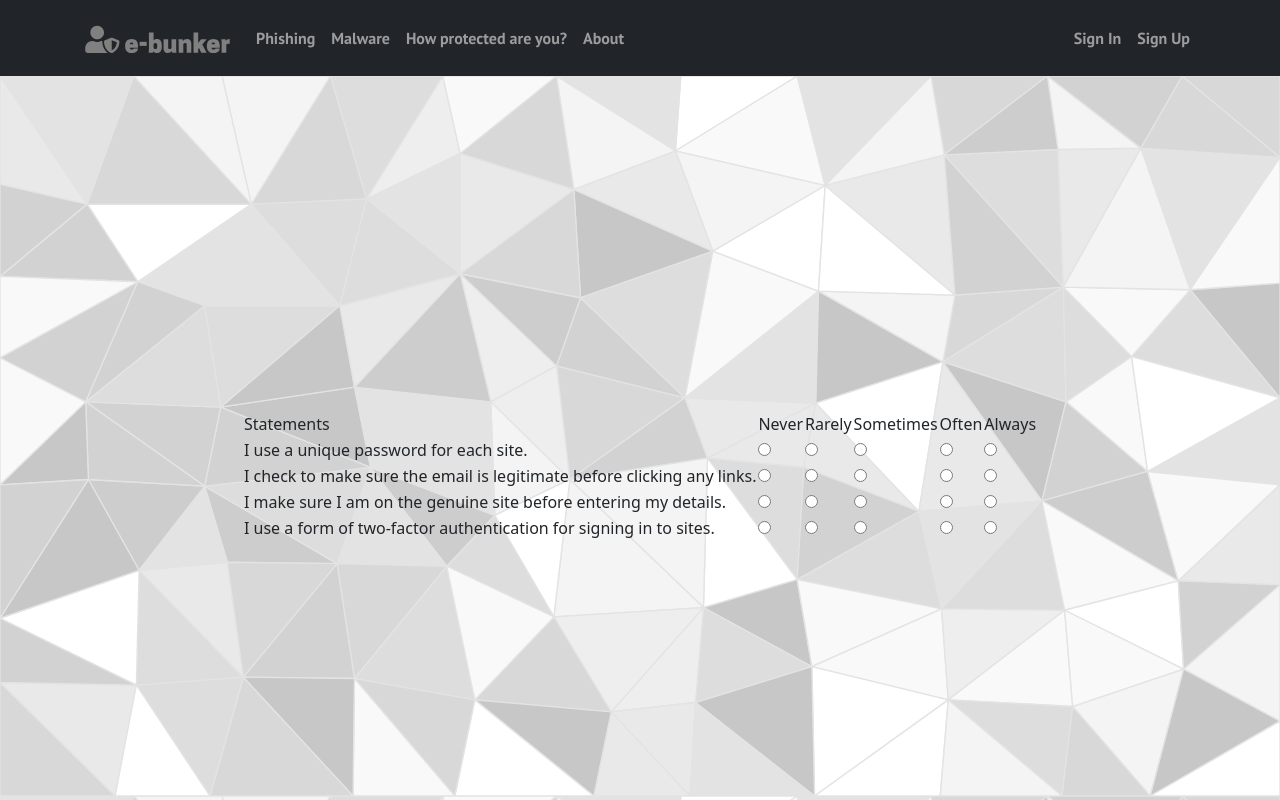
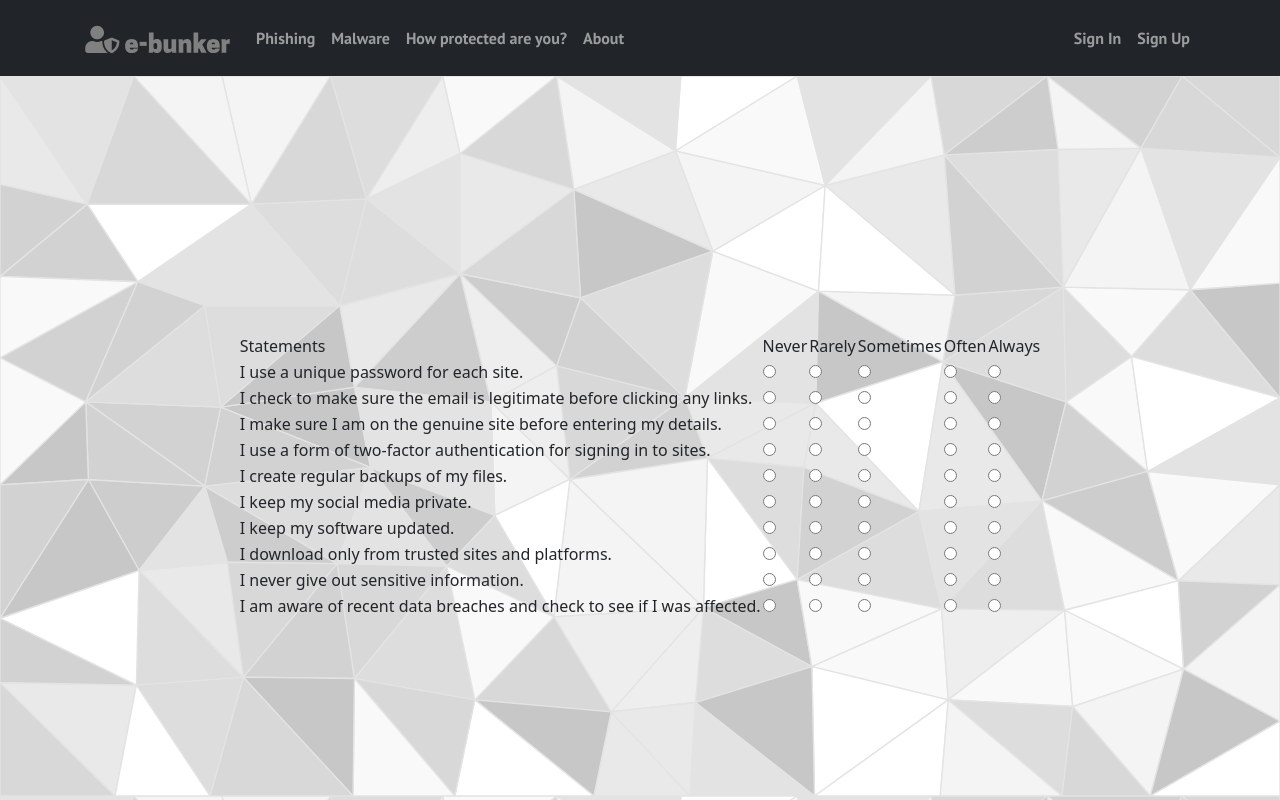
Before and after one commit to Asad99dev/E-Bunker, a React (Create React App) app in the folder frontend/: page /protected in a window 1280 px wide. Shown: the top 800 px of the page. Built offline with nearby package versions, Linux system fonts and the light colour scheme.

Commit message:
Added more statements

```diff
--- a/frontend/src/Components/ProtectedSurvey/Survey.js
+++ b/frontend/src/Components/ProtectedSurvey/Survey.js
@@ -287,6 +287,384 @@ export default function Survey() {
               </div>
             </td>
           </tr>
+          <tr>
+          <td>I create regular backups of my files.</td>
+            <td>
+              {" "}
+              <div>
+                <input
+                  type="radio"
+                  value="1"
+                  name="q5"
+                  checked={state.q5 === "1"}
+                  onChange={handleChange}
+                />
+              </div>
+            </td>
+            <td>
+              {" "}
+              <div>
+                <input
+                  type="radio"
+                  value="2"
+                  name="q5"
+                  checked={state.q5 === "2"}
+                  onChange={handleChange}
+                />
+              </div>
+            </td>
+            <td>
+              {" "}
+              <div>
+                <input
+                  type="radio"
+                  value="3"
+                  name="q5"
+                  checked={state.q5 === "3"}
+                  onChange={handleChange}
+                />
+              </div>
+            </td>
+            <td>
+              {" "}
+              <div>
+                <input
+                  type="radio"
+                  value="4"
+                  name="q5"
+                  checked={state.q5 === "4"}
+                  onChange={handleChange}
+                />
+              </div>
+            </td>
+            <td>
+              {" "}
+              <div>
+                <input
+                  type="radio"
+                  value="5"
+                  name="q5"
+                  checked={state.q5 === "5"}
+                  onChange={handleChange}
+                />
+              </div>
+            </td>
+          </tr>
+          <tr>
+          <td>I keep my social media private.</td>
+            <td>
+              {" "}
+              <div>
+                <input
+                  type="radio"
+                  value="1"
+                  name="q6"
+                  checked={state.q6 === "1"}
+                  onChange={handleChange}
+                />
+              </div>
+            </td>
+            <td>
+              {" "}
+              <div>
+                <input
+                  type="radio"
+                  value="2"
+                  name="q6"
+                  checked={state.q6 === "2"}
+                  onChange={handleChange}
+                />
+              </div>
+            </td>
+            <td>
+              {" "}
+              <div>
+                <input
+                  type="radio"
+                  value="3"
+                  name="q6"
+                  checked={state.q6 === "3"}
+                  onChange={handleChange}
+                />
+              </div>
+            </td>
+            <td>
+              {" "}
+              <div>
+                <input
+                  type="radio"
+                  value="4"
+                  name="q6"
+                  checked={state.q6 === "4"}
+                  onChange={handleChange}
+                />
+              </div>
+            </td>
+            <td>
+              {" "}
+              <div>
+                <input
+                  type="radio"
+                  value="5"
+                  name="q6"
+                  checked={state.q6 === "5"}
+                  onChange={handleChange}
+                />
+              </div>
+            </td>
+          </tr>
+          <tr>
+          <td>I keep my software updated.</td>
+            <td>
+              {" "}
+              <div>
+                <input
+                  type="radio"
+                  value="1"
+                  name="q7"
+                  checked={state.q7 === "1"}
+                  onChange={handleChange}
+                />
+              </div>
+            </td>
+            <td>
+              {" "}
+              <div>
+                <input
+                  type="radio"
+                  value="2"
+                  name="q7"
+                  checked={state.q7 === "2"}
+                  onChange={handleChange}
+                />
+              </div>
+            </td>
+            <td>
+              {" "}
+              <div>
+                <input
+                  type="radio"
+                  value="3"
+                  name="q7"
+                  checked={state.q7 === "3"}
+                  onChange={handleChange}
+                />
+              </div>
+            </td>
+            <td>
+              {" "}
+              <div>
+                <input
+                  type="radio"
+                  value="4"
+                  name="q7"
+                  checked={state.q7 === "4"}
+                  onChange={handleChange}
+                />
+              </div>
+            </td>
+            <td>
+              {" "}
+              <div>
+                <input
+                  type="radio"
+                  value="5"
+                  name="q7"
+                  checked={state.q7 === "5"}
+                  onChange={handleChange}
+                />
+              </div>
+            </td>
+          </tr>
+          <tr>
+          <td>I download only from trusted sites and platforms.</td>
+            <td>
+              {" "}
+              <div>
+                <input
+                  type="radio"
+                  value="1"
+                  name="q8"
+                  checked={state.q8 === "1"}
+                  onChange={handleChange}
+                />
+              </div>
+            </td>
+            <td>
+              {" "}
+              <div>
+                <input
+                  type="radio"
+                  value="2"
+                  name="q8"
+                  checked={state.q8 === "2"}
+                  onChange={handleChange}
+                />
+              </div>
+            </td>
+            <td>
+              {" "}
+              <div>
+                <input
+                  type="radio"
+                  value="3"
+                  name="q8"
+                  checked={state.q8 === "3"}
+                  onChange={handleChange}
+                />
+              </div>
+            </td>
+            <td>
+              {" "}
+              <div>
+                <input
+                  type="radio"
+                  value="4"
+                  name="q8"
+                  checked={state.q8 === "4"}
+                  onChange={handleChange}
+                />
+              </div>
+            </td>
+            <td>
+              {" "}
+              <div>
+                <input
+                  type="radio"
+                  value="5"
+                  name="q8"
+                  checked={state.q8 === "5"}
+                  onChange={handleChange}
+                />
+              </div>
+            </td>
+          </tr>
+          <tr>
+          <td>I never give out sensitive information.</td>
+            <td>
+              {" "}
+              <div>
+                <input
+                  type="radio"
+                  value="1"
+                  name="q9"
+                  checked={state.q9 === "1"}
+                  onChange={handleChange}
+                />
+              </div>
+            </td>
+            <td>
+              {" "}
+              <div>
+                <input
+                  type="radio"
+                  value="2"
+                  name="q9"
+                  checked={state.q9 === "2"}
+                  onChange={handleChange}
+                />
+              </div>
+            </td>
+            <td>
+              {" "}
+              <div>
+                <input
+                  type="radio"
+                  value="3"
+                  name="q9"
+                  checked={state.q9 === "3"}
+                  onChange={handleChange}
+                />
+              </div>
+            </td>
+            <td>
+              {" "}
+              <div>
+                <input
+                  type="radio"
+                  value="4"
+                  name="q9"
+                  checked={state.q9 === "4"}
+                  onChange={handleChange}
+                />
+              </div>
+            </td>
+            <td>
+              {" "}
+              <div>
+                <input
+                  type="radio"
+                  value="5"
+                  name="q9"
+                  checked={state.q9 === "5"}
+                  onChange={handleChange}
+                />
+              </div>
+            </td>
+          </tr>
+          <tr>
+          <td>I am aware of recent data breaches and check to see if I was affected.</td>
+            <td>
+              {" "}
+              <div>
+                <input
+                  type="radio"
+                  value="1"
+                  name="q10"
+                  checked={state.q10 === "1"}
+                  onChange={handleChange}
+                />
+              </div>
+            </td>
+            <td>
+              {" "}
+              <div>
+                <input
+                  type="radio"
+                  value="2"
+                  name="q10"
+                  checked={state.q10 === "2"}
+                  onChange={handleChange}
+                />
+              </div>
+            </td>
+            <td>
+              {" "}
+              <div>
+                <input
+                  type="radio"
+                  value="3"
+                  name="q10"
+                  checked={state.q10 === "3"}
+                  onChange={handleChange}
+                />
+              </div>
+            </td>
+            <td>
+              {" "}
+              <div>
+                <input
+                  type="radio"
+                  value="4"
+                  name="q10"
+                  checked={state.q10 === "4"}
+                  onChange={handleChange}
+                />
+              </div>
+            </td>
+            <td>
+              {" "}
+              <div>
+                <input
+                  type="radio"
+                  value="5"
+                  name="q10"
+                  checked={state.q10 === "5"}
+                  onChange={handleChange}
+                />
+              </div>
+            </td>
+          </tr>
         </tbody>
       </table>
     </form>
```
